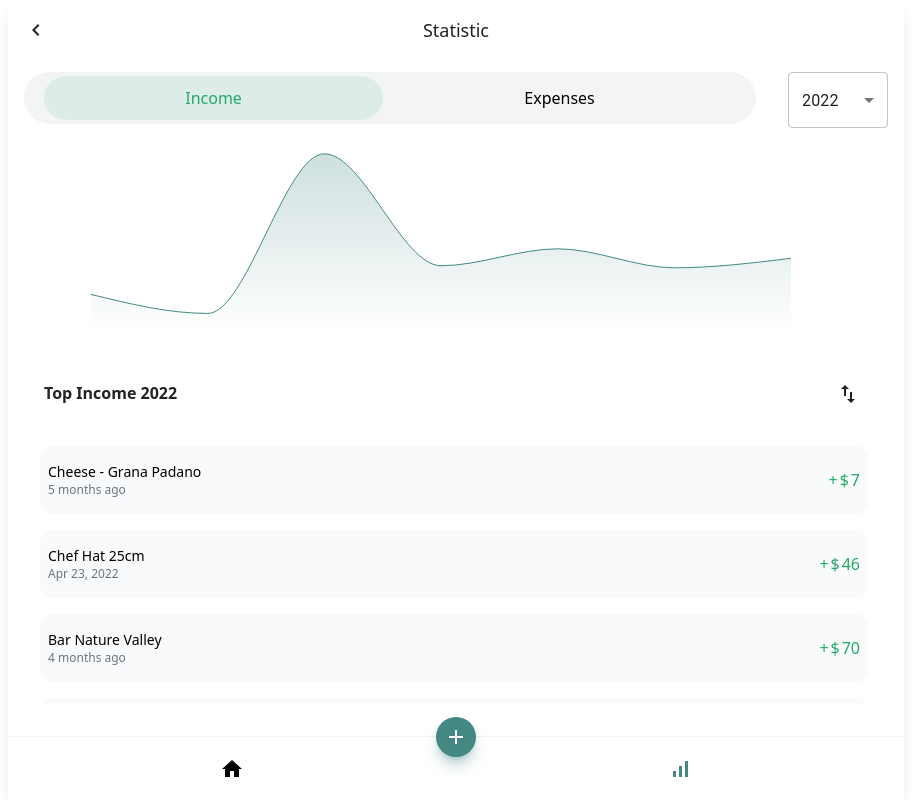
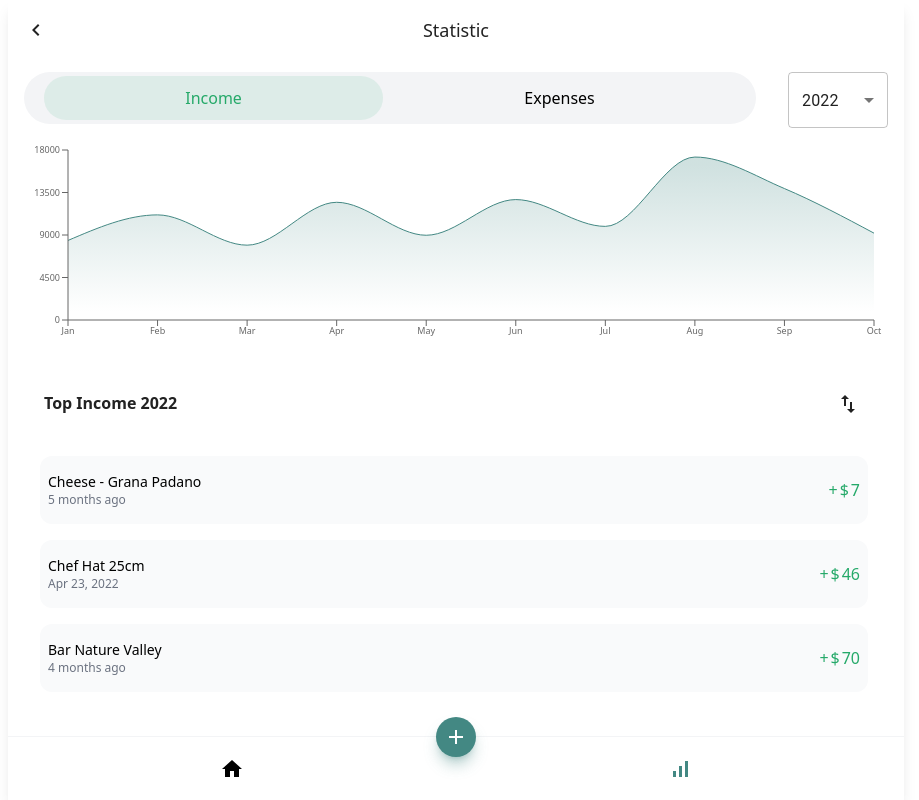
Before and after one commit to nsnl-coder/mindx-CIJS77, a React (Vite) app in the folder lesson6/: page /statistic in a window 1280 px wide. Shown: the whole page, without its empty margins (184-1103 px from the left). Built offline with nearby package versions, Linux system fonts and the light colour scheme; a web font is replaced by a local one.

Commit message:
finish the homework!!! bravooooo

```diff
--- a/lesson6/src/helper/getTopSpending.ts
+++ b/lesson6/src/helper/getSortedExpenseByType.ts
@@ -7,7 +7,7 @@ interface Params {
   isAsc: boolean
 }
 
-const getTopExpenses = (params: Params): Expense[] => {
+const getSortedExpenseByType = (params: Params): Expense[] => {
   const { expenses, year, type, isAsc } = params
 
   const spendingInYears = expenses.filter(
@@ -21,4 +21,4 @@ const getTopExpenses = (params: Params): Expense[] => {
   return sortedTopSpending
 }
 
-export default getTopExpenses
+export default getSortedExpenseByType
--- a/lesson6/src/helper/getTopIncome.ts
+++ /dev/null
@@ -1,3 +0,0 @@
-const getTopIncome = () => {}
-
-export default getTopIncome
--- /dev/null
+++ b/lesson6/src/helper/getTotalExpenseInMonth.ts
@@ -0,0 +1,29 @@
+import { useSelector } from 'react-redux'
+import Expense from '../types/Expense'
+
+const getTotalExpenseInMonth = ({ expenses, year, type }: any) => {
+  const filterArray = expenses
+    .filter((expense: Expense) => new Date(expense.date).getFullYear() === year)
+    .reverse()
+
+  const expenseObj: any = {}
+
+  filterArray.forEach((expense) => {
+    const month = new Date(expense.date).toLocaleString('en-Us', {
+      month: 'long',
+    })
+    const name = month.slice(0, 3)
+    if (expenseObj[name] === undefined) expenseObj[name] = 0
+    expenseObj[name] += expense.amount
+  })
+
+  let data = []
+  for (let prop in expenseObj) {
+    const chartData = { name: prop, total: expenseObj[prop] }
+    data.push(chartData)
+  }
+
+  return data
+}
+
+export default getTotalExpenseInMonth
--- a/lesson6/src/pages/statistic/LineChartStatistic.tsx
+++ b/lesson6/src/pages/statistic/LineChartStatistic.tsx
@@ -7,60 +7,19 @@ import {
   CartesianGrid,
   Tooltip,
   Area,
+  ResponsiveContainer,
 } from 'recharts'
 
-const data = [
-  {
-    name: 'Page A',
-    uv: 4000,
-    pv: 2400,
-    amt: 2400,
-  },
-  {
-    name: 'Page B',
-    uv: 3000,
-    pv: 1398,
-    amt: 2210,
-  },
-  {
-    name: 'Page C',
-    uv: 2000,
-    pv: 9800,
-    amt: 2290,
-  },
-  {
-    name: 'Page D',
-    uv: 2780,
-    pv: 3908,
-    amt: 2000,
-  },
-  {
-    name: 'Page E',
-    uv: 1890,
-    pv: 4800,
-    amt: 2181,
-  },
-  {
-    name: 'Page F',
-    uv: 2390,
-    pv: 3800,
-    amt: 2500,
-  },
-  {
-    name: 'Page G',
-    uv: 3490,
-    pv: 4300,
-    amt: 2100,
-  },
-]
+const LineChartStatistic = (props: any) => {
+  const { chartData, type } = props
 
-const LineChartStatistic = () => {
   return (
-    <div className='w-full overflow-auto flex justify-center'>
+    <div className='w-full overflow-hidden text-[9px] flex justify-center'>
+      <ResponsiveContainer width='100%' height={210}>
         <AreaChart
-        width={730}
+          width={400}
           height={200}
-        data={data}
+          data={chartData}
           margin={{ top: 10, right: 30, left: 0, bottom: 0 }}
         >
           <defs>
@@ -69,19 +28,30 @@ const LineChartStatistic = () => {
               <stop offset='95%' stopColor='#8884d8' stopOpacity={0} />
             </linearGradient>
             <linearGradient id='colorPv' x1='0' y1='0' x2='0' y2='1'>
-            <stop offset='5%' stopColor='#43888350' stopOpacity={0.8} />
-            <stop offset='95%' stopColor='#438883' stopOpacity={0} />
+              <stop
+                offset='5%'
+                stopColor={type === 'deposite' ? '#43888350' : '#F95B5150'}
+                stopOpacity={0.8}
+              />
+              <stop
+                offset='95%'
+                stopColor={type === 'deposite' ? '#438883' : '#F95B51'}
+                stopOpacity={0}
+              />
             </linearGradient>
           </defs>
           <Tooltip />
           <Area
             type='monotone'
-          dataKey='pv'
-          stroke='#438883'
+            dataKey='total'
+            stroke={type === 'deposite' ? '#438883' : '#F95B51'}
             fillOpacity={1}
             fill='url(#colorPv)'
           />
+          <XAxis dataKey='name' />
+          <YAxis width={60} />
         </AreaChart>
+      </ResponsiveContainer>
     </div>
   )
 }
--- a/lesson6/src/pages/statistic/Statistic.tsx
+++ b/lesson6/src/pages/statistic/Statistic.tsx
@@ -9,7 +9,8 @@ import LineChartStatistic from './LineChartStatistic'
 import getSortedExpenses from '../../helper/getSortedExpenses'
 import ExpenseList from '../../components/expenses/ExpenseList'
 import ScrollContainer from '../../components/ui/scrollContainer/ScrollContainer'
-import getTopExpenses from '../../helper/getTopSpending'
+import getSortedExpenseByType from '../../helper/getSortedExpenseByType'
+import getTotalExpenseInMonth from '../../helper/getTotalExpenseInMonth'
 
 interface Filter {
   type: 'deposite' | 'withdraw'
@@ -20,7 +21,6 @@ interface Filter {
 const Statistic = () => {
   const expenses = useSelector((store: any) => store.expense.data)
   const sortedExpenses = getSortedExpenses(expenses)
-  const mostRecentExpenses = sortedExpenses.slice(0, 40)
 
   const [filter, setFilter] = useState<Filter>({
     type: 'deposite',
@@ -28,11 +28,17 @@ const Statistic = () => {
     isAsc: true,
   })
 
-  const topExpenses = getTopExpenses({
+  const topExpenses = getSortedExpenseByType({
     expenses,
     year: filter.year,
     type: filter.type,
     isAsc: filter.isAsc,
+  })
+
+  const chartData = getTotalExpenseInMonth({
+    expenses: sortedExpenses,
+    year: filter.year,
+    type: filter.type,
   })
 
   const onFilterChange = (e: any) => {
@@ -77,7 +83,7 @@ const Statistic = () => {
             </Select>
           </FormControl>
         </div>
-        <LineChartStatistic />
+        <LineChartStatistic chartData={chartData} type={filter.type} />
         <div className='flex justify-between items-center text-base pt-8 px-9 font-semibold'>
           <h2>
             Top {filter.type === 'deposite' ? 'Income' : 'Spending'}{' '}
```
Lines whose indentation alone changed are shown as unchanged.
